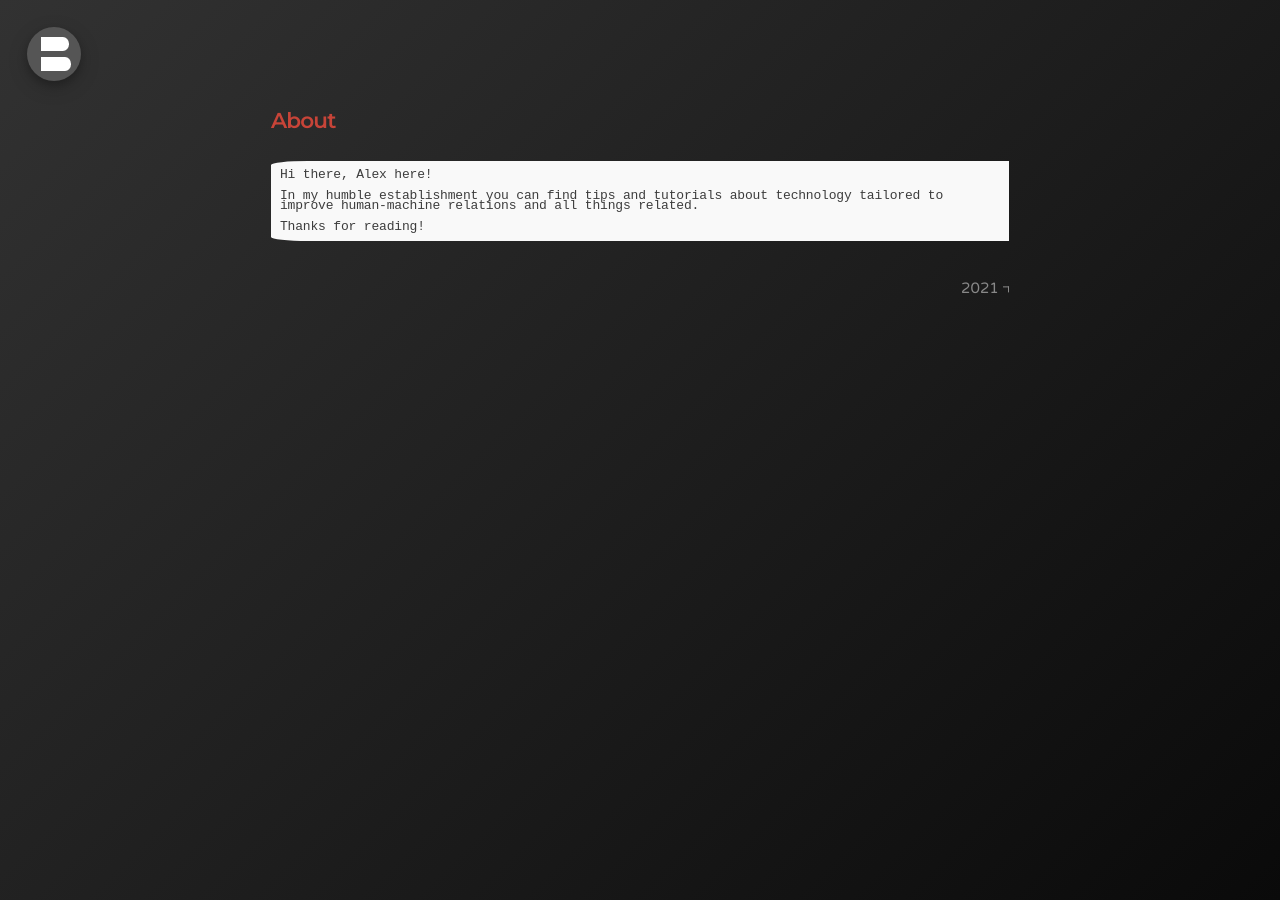
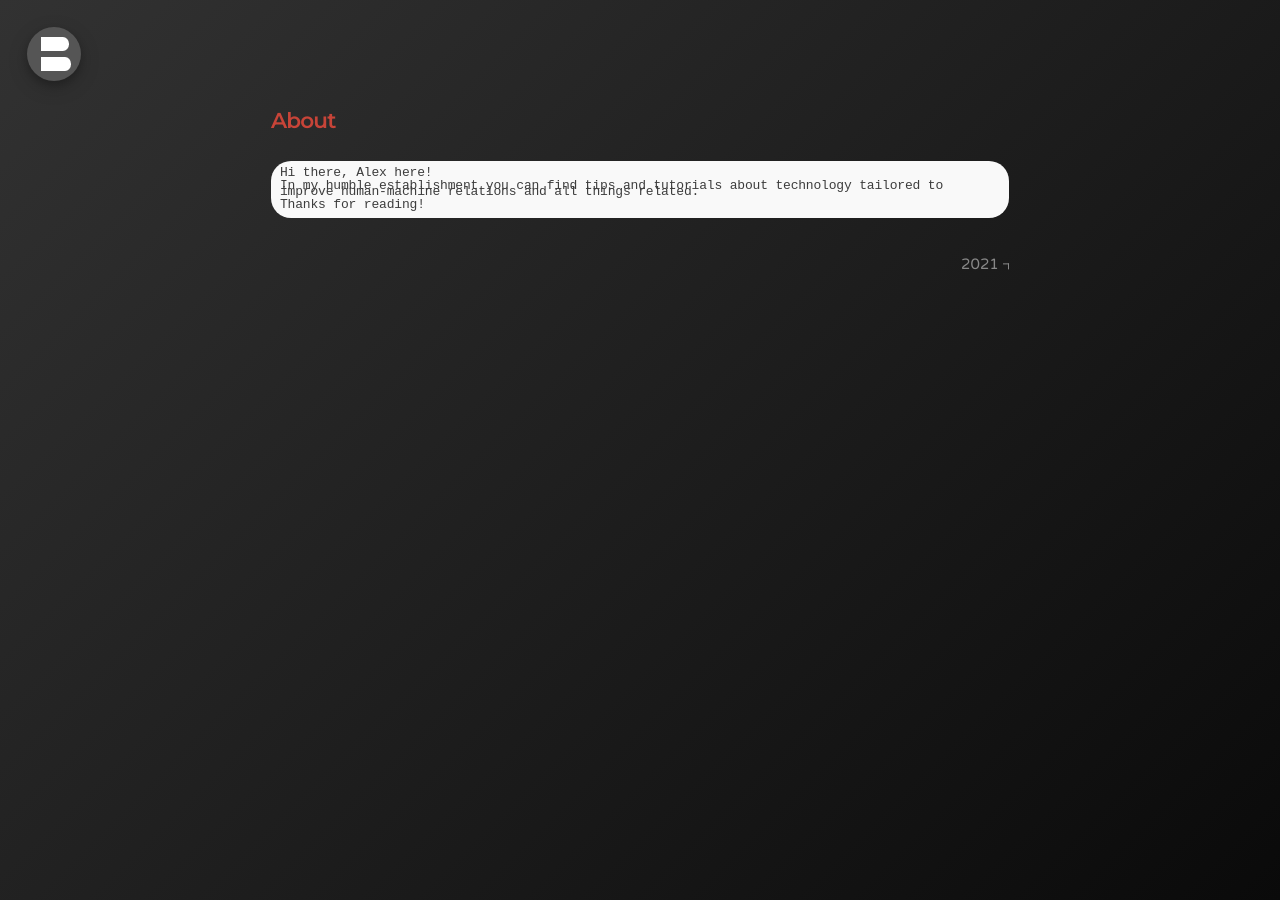
Before and after one commit to bonina/bonina.github.io, a Jekyll site: the page built from about.md, in a window 1280 px wide. Built offline with Jekyll 4.4.1, drawn with Linux system fonts in a browser that asks for light colours.

Commit message:
Update _message.scss

```diff
--- a/_sass/_message.scss
+++ b/_sass/_message.scss
@@ -15,7 +15,15 @@
   //white-space:normal;
   font-size:small;
   font-family: "Courier New", monospace;
-  border-corner-shape: bevel;
-  border-radius: 5% 0% 0% 5%;
-  line-height:0.8;
+  line-height:0.5;
+  border-radius: 20px;
+
+  @supports (background: paint(id)) {
+  .message.is-loaded {
+    border-radius: 0;
+    mask-image: paint(corner-shape);
+    --corner-radius: 25px;
+    --corner-shape: bevel;
+  }
 }
+}
```
